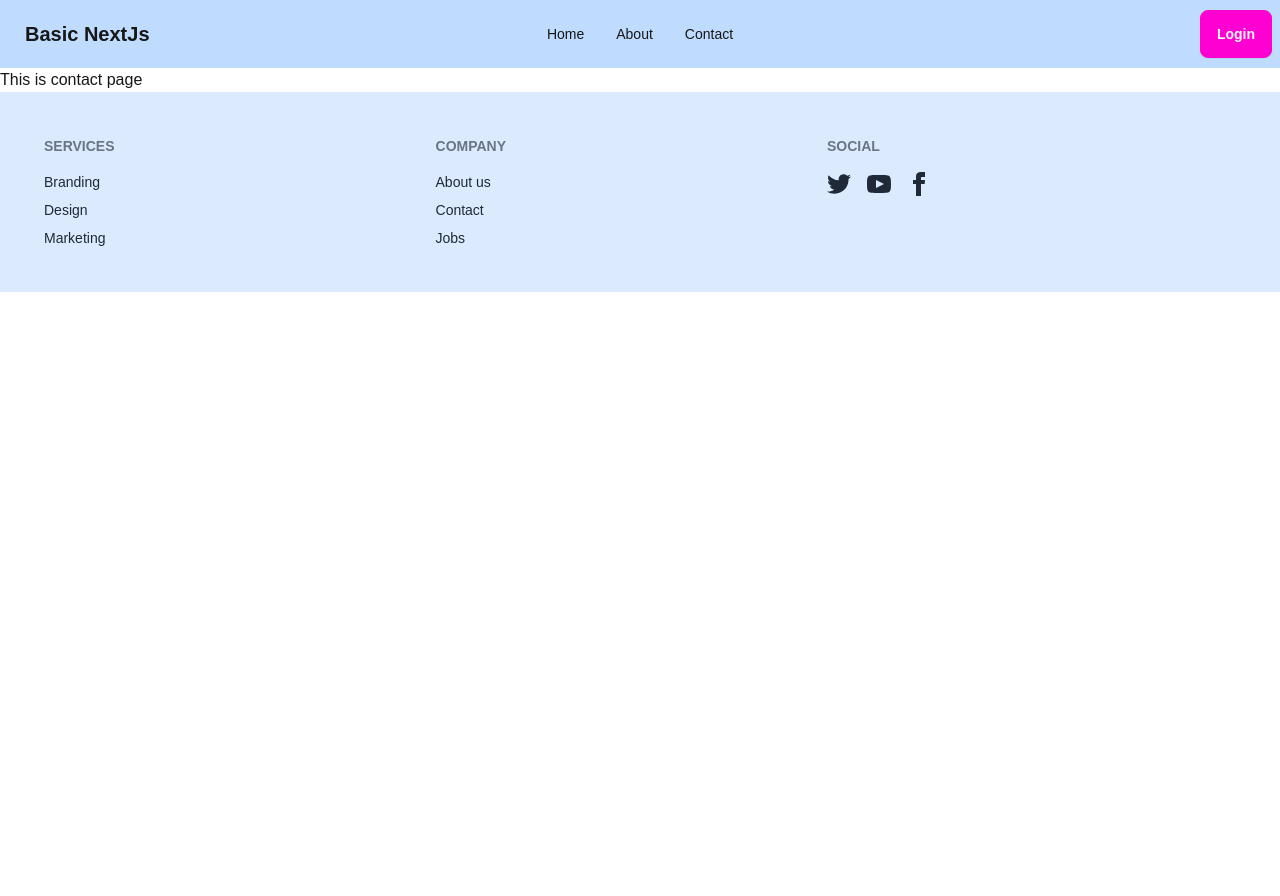
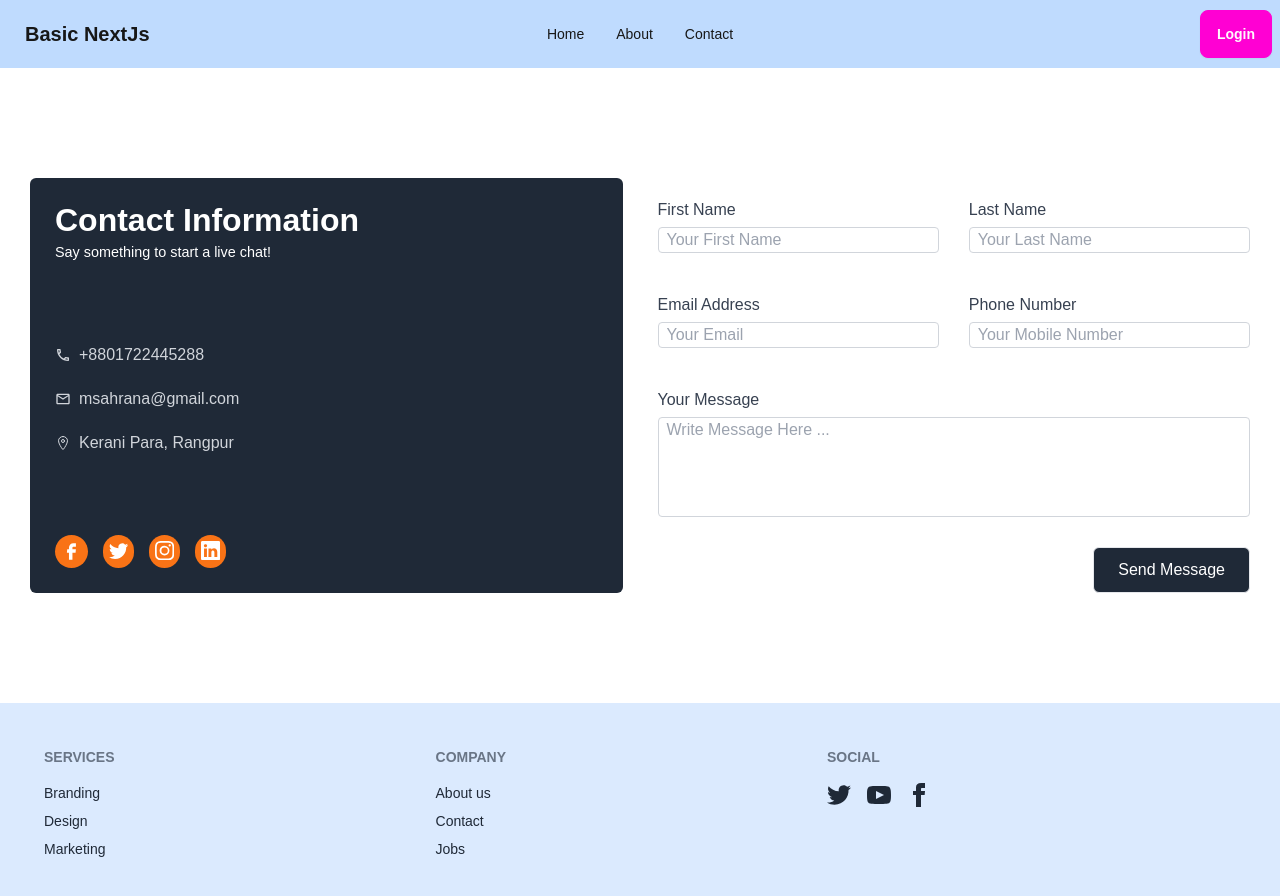
Before and after one commit to msahrana/basic-next-js, a Next.js app: page /contact in a window 1280 px wide. Shown: the top 896 px of the page. Before the commit the page ends 800 px from the top, so only its background shows below. Built offline with nearby package versions, Linux system fonts and the light colour scheme.

Commit message:
about and contact page is update

```diff
--- a/package.json
+++ b/package.json
@@ -19,6 +19,7 @@
     "react": "^18",
     "react-dom": "^18",
     "react-hot-toast": "^2.4.1",
+    "react-icons": "^5.3.0",
     "sweetalert": "^2.1.2"
   },
   "devDependencies": {
--- a/src/app/(withComonLayout)/(routes)/about/page.tsx
+++ b/src/app/(withComonLayout)/(routes)/about/page.tsx
@@ -1,10 +1,95 @@
+import Image from "next/image";
 import React from "react";
+import LogoImg from "../../(routes)/logoImg.jpg";
 
 const AboutPage = () => {
   return (
-    <div>
-      <h1>This is about page</h1>
-    </div>
+    <section className="dark:bg-gray-100 dark:text-gray-800 py-0">
+      <div className="container flex flex-col-reverse mx-auto lg:flex-row">
+        <div className="flex flex-col px-6 py-8 space-y-6 rounded-sm sm:p-8 lg:p-12 lg:w-1/2 xl:w-2/5 dark:bg-violet-600 dark:text-gray-50">
+          <div className="flex space-x-2 sm:space-x-4">
+            <svg
+              xmlns="http://www.w3.org/2000/svg"
+              fill="none"
+              viewBox="0 0 24 24"
+              stroke="currentColor"
+              className="flex-shrink-0 w-6 h-6"
+            >
+              <path
+                strokeLinecap="round"
+                strokeLinejoin="round"
+                strokeWidth="2"
+                d="M9 12l2 2 4-4M7.835 4.697a3.42 3.42 0 001.946-.806 3.42 3.42 0 014.438 0 3.42 3.42 0 001.946.806 3.42 3.42 0 013.138 3.138 3.42 3.42 0 00.806 1.946 3.42 3.42 0 010 4.438 3.42 3.42 0 00-.806 1.946 3.42 3.42 0 01-3.138 3.138 3.42 3.42 0 00-1.946.806 3.42 3.42 0 01-4.438 0 3.42 3.42 0 00-1.946-.806 3.42 3.42 0 01-3.138-3.138 3.42 3.42 0 00-.806-1.946 3.42 3.42 0 010-4.438 3.42 3.42 0 00.806-1.946 3.42 3.42 0 013.138-3.138z"
+              ></path>
+            </svg>
+            <div className="space-y-2">
+              <p className="text-lg font-medium leading-snug">
+                Lorem ipsum dolor sit amet
+              </p>
+              <p className="leading-snug">
+                Praesentium ea et neque distinctio quas eius repudiandae quaerat
+                obcaecati voluptatem similique!
+              </p>
+            </div>
+          </div>
+          <div className="flex space-x-2 sm:space-x-4">
+            <svg
+              xmlns="http://www.w3.org/2000/svg"
+              fill="none"
+              viewBox="0 0 24 24"
+              stroke="currentColor"
+              className="flex-shrink-0 w-6 h-6"
+            >
+              <path
+                strokeLinecap="round"
+                strokeLinejoin="round"
+                strokeWidth="2"
+                d="M9 12l2 2 4-4M7.835 4.697a3.42 3.42 0 001.946-.806 3.42 3.42 0 014.438 0 3.42 3.42 0 001.946.806 3.42 3.42 0 013.138 3.138 3.42 3.42 0 00.806 1.946 3.42 3.42 0 010 4.438 3.42 3.42 0 00-.806 1.946 3.42 3.42 0 01-3.138 3.138 3.42 3.42 0 00-1.946.806 3.42 3.42 0 01-4.438 0 3.42 3.42 0 00-1.946-.806 3.42 3.42 0 01-3.138-3.138 3.42 3.42 0 00-.806-1.946 3.42 3.42 0 010-4.438 3.42 3.42 0 00.806-1.946 3.42 3.42 0 013.138-3.138z"
+              ></path>
+            </svg>
+            <div className="space-y-2">
+              <p className="text-lg font-medium leading-snug">
+                Lorem ipsum dolor sit amet
+              </p>
+              <p className="leading-snug">
+                Praesentium ea et neque distinctio quas eius repudiandae quaerat
+                obcaecati voluptatem similique!
+              </p>
+            </div>
+          </div>
+          <div className="flex space-x-2 sm:space-x-4">
+            <svg
+              xmlns="http://www.w3.org/2000/svg"
+              fill="none"
+              viewBox="0 0 24 24"
+              stroke="currentColor"
+              className="flex-shrink-0 w-6 h-6"
+            >
+              <path
+                strokeLinecap="round"
+                strokeLinejoin="round"
+                strokeWidth="2"
+                d="M9 12l2 2 4-4M7.835 4.697a3.42 3.42 0 001.946-.806 3.42 3.42 0 014.438 0 3.42 3.42 0 001.946.806 3.42 3.42 0 013.138 3.138 3.42 3.42 0 00.806 1.946 3.42 3.42 0 010 4.438 3.42 3.42 0 00-.806 1.946 3.42 3.42 0 01-3.138 3.138 3.42 3.42 0 00-1.946.806 3.42 3.42 0 01-4.438 0 3.42 3.42 0 00-1.946-.806 3.42 3.42 0 01-3.138-3.138 3.42 3.42 0 00-.806-1.946 3.42 3.42 0 010-4.438 3.42 3.42 0 00.806-1.946 3.42 3.42 0 013.138-3.138z"
+              ></path>
+            </svg>
+            <div className="space-y-2">
+              <p className="text-lg font-medium leading-snug">
+                Lorem ipsum dolor sit amet
+              </p>
+              <p className="leading-snug">
+                Praesentium ea et neque distinctio quas eius repudiandae quaerat
+                obcaecati voluptatem similique!
+              </p>
+            </div>
+          </div>
+        </div>
+        <div className="lg:w-1/2 xl:w-3/5 dark:bg-gray-100">
+          <div className="flex items-center justify-center p-4 md:p-8 lg:p-12">
+            <Image src={LogoImg} alt="image" width={500} height={400} />
+          </div>
+        </div>
+      </div>
+    </section>
   );
 };
 
--- a/src/app/(withComonLayout)/(routes)/contact/page.tsx
+++ b/src/app/(withComonLayout)/(routes)/contact/page.tsx
@@ -1,11 +1,135 @@
 import React from "react";
 
-const ContactPage = () => {
+// react icons
+import {MdOutlineCall, MdOutlineEmail} from "react-icons/md";
+import {IoLocationOutline} from "react-icons/io5";
+import {CgFacebook} from "react-icons/cg";
+import {BsInstagram, BsLinkedin, BsTwitter} from "react-icons/bs";
+import Link from "next/link";
+
+const ContactForm = () => {
   return (
-    <div>
-      <h1>This is contact page</h1>
-    </div>
+    <section className="w-full grid grid-cols-1 lg:grid-cols-2 gap-[35px] boxShadow p-[30px] rounded-xl mt-20 mb-20">
+      {/*  informations  */}
+      <aside className="w-full bg-gray-800 flex flex-col justify-between p-[25px] rounded-md">
+        <div>
+          <h1 className="text-[2rem] font-[600] leading-[35px] text-white">
+            Contact Information
+          </h1>
+          <p className="text-[0.9rem] mt-1 mb-8 text-white">
+            Say something to start a live chat!
+          </p>
+        </div>
+
+        <div className="flex flex-col gap-[20px] text-gray-300">
+          <p className="flex items-center gap-[8px]">
+            <MdOutlineCall />
+            +8801722445288
+          </p>
+          <p className="flex items-center break-all gap-[8px]">
+            <MdOutlineEmail />
+            msahrana@gmail.com
+          </p>
+          <p className="flex items-center gap-[8px]">
+            <IoLocationOutline />
+            Kerani Para, Rangpur
+          </p>
+        </div>
+
+        <div className="flex gap-[15px] flex-wrap text-black mt-8">
+          <Link
+            href={"/"}
+            className="text-[1.3rem] p-1.5 cursor-pointer rounded-full bg-orange-500 text-white hover:bg-white hover:text-orange-500 transition-all duration-300  boxShadow"
+          >
+            <CgFacebook />
+          </Link>
+          <Link
+            href={"/"}
+            className="text-[1.2rem] p-1.5 cursor-pointer rounded-full  bg-orange-500 text-white hover:bg-white hover:text-orange-500 transition-all duration-300 boxShadow"
+          >
+            <BsTwitter />
+          </Link>
+          <Link
+            href={"/"}
+            className="text-[1.2rem] p-1.5 cursor-pointer rounded-full bg-orange-500 text-white hover:bg-white hover:text-orange-500 transition-all duration-300  boxShadow"
+          >
+            <BsInstagram />
+          </Link>
+          <Link
+            href={"/"}
+            className="text-[1.2rem] p-1.5 cursor-pointer rounded-full  bg-orange-500 text-white hover:bg-white hover:text-orange-500 transition-all duration-300 boxShadow"
+          >
+            <BsLinkedin />
+          </Link>
+        </div>
+      </aside>
+
+      {/* form area */}
+      <form className="pt-[20px]">
+        <div className="flex flex-col sm:flex-row items-center gap-[30px]">
+          <div className="flex flex-col gap-[5px] w-full sm:w-[50%]">
+            <label className="text-[1rem] text-gray-700">First Name</label>
+            <input
+              type="text"
+              name="firstName"
+              placeholder="Your First Name"
+              className="peer border-gray-300 border-b outline-none focus:border-primary w-full text-gray-400 transition-colors duration-300 border rounded pl-2"
+            />
+          </div>
+
+          <div className="flex flex-col gap-[5px] w-full sm:w-[50%]">
+            <label className="text-[1rem] text-gray-700">Last Name</label>
+            <input
+              type="text"
+              name="lastName"
+              placeholder="Your Last Name"
+              className="peer border-gray-300 border-b outline-none focus:border-primary w-full text-gray-400 transition-colors duration-300 border rounded pl-2"
+            />
+          </div>
+        </div>
+
+        <div className="flex flex-col sm:flex-row items-center gap-[30px] mt-10">
+          <div className="flex flex-col gap-[5px] w-full sm:w-[50%]">
+            <label className="text-[1rem] text-gray-700">Email Address</label>
+            <input
+              type="email"
+              name="email"
+              placeholder="Your Email"
+              className="peer border-gray-300 border-b outline-none focus:border-primary w-full text-gray-400 transition-colors duration-300 border rounded pl-2"
+            />
+          </div>
+
+          <div className="flex flex-col gap-[5px] w-full sm:w-[50%]">
+            <label className="text-[1rem] text-gray-700">Phone Number</label>
+            <input
+              type="number"
+              name="number"
+              placeholder="Your Mobile Number"
+              className="peer border-gray-300 border-b outline-none focus:border-primary w-full text-gray-400 transition-colors duration-300 border rounded pl-2"
+            />
+          </div>
+        </div>
+
+        <div className="flex flex-col gap-[5px] w-full mt-10">
+          <label className="text-[1rem] text-gray-700">Your Message</label>
+          <textarea
+            name="message"
+            placeholder="Write Message Here ..."
+            className="peer min-h-[100px] border-gray-300 border-b resize-none outline-none w-full text-gray-400 transition-colors focus:border-primary duration-300 border rounded pl-2"
+          ></textarea>
+        </div>
+
+        <div className="w-full flex items-center sm:items-end justify-center sm:justify-end mt-5">
+          <button
+            type="submit"
+            className={`py-2.5 px-6 bg-gray-800 border transition-all duration-300 hover:border-gray-800 hover:text-gray-800 hover:bg-transparent text-white rounded-md text-[1rem] mt-[10px] w-max`}
+          >
+            Send Message
+          </button>
+        </div>
+      </form>
+    </section>
   );
 };
 
-export default ContactPage;
+export default ContactForm;
--- a/src/app/(withComonLayout)/layout.tsx
+++ b/src/app/(withComonLayout)/layout.tsx
@@ -2,7 +2,7 @@ import Footer from "@/components/Footer";
 import Navbar from "@/components/Navbar";
 import React from "react";
 
-const RootLayout = ({children}: {children: string}) => {
+const RootLayout = ({children}: {children: React.ReactNode}) => {
   return (
     <div>
       <Navbar />
```
Also changed, not shown: src/app/(withComonLayout)/(routes)/LogoImg.jpg (added), 1 other file (tests, documents, lock files or other folders).
